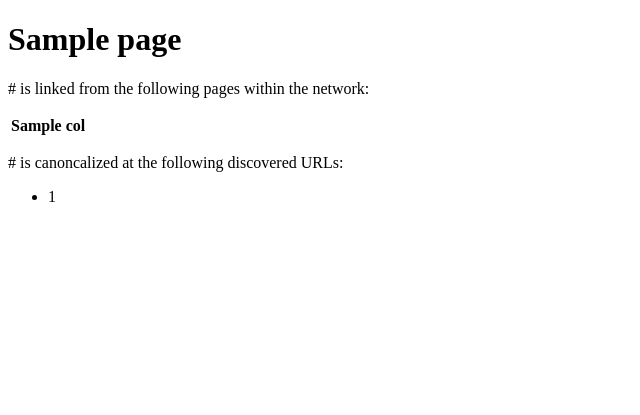
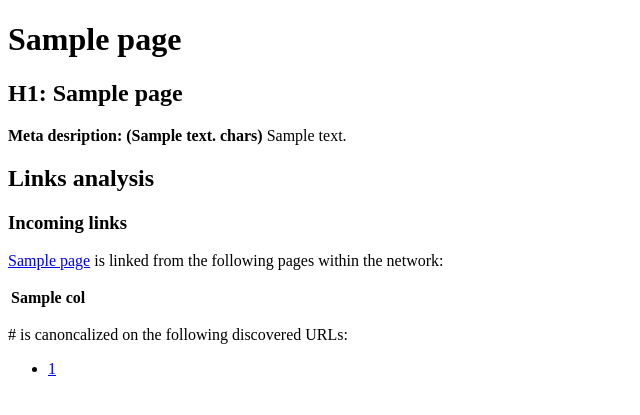
Before and after one commit to NAU-UM-Digital/quick-seo-audit-tools, a Flask app: template src/templates/inspect-url.html in a window 1280 px wide. Shown: the top 415 px of the page, without its empty margins (0-640 px from the left). Run offline with Flask 3, Linux system fonts and the light colour scheme; the template is opened without the code that fills it: most values are stand-ins (such as "Sample title", 1, 10 or a date in 2020); lists and menus that the app fills with data are empty; parts of the project's set-up code (start-up, migrations or seed data) failed here and were passed over.

Commit message:
wip -- fleshing out URL inspection page

```diff
--- a/src/flask_app.py
+++ b/src/flask_app.py
@@ -14,7 +14,7 @@ db.init_output_db(db_path)
 def hello_world():
     network_analysis_data = db.list_network_analysis_values()
     list = ''.join([f"<li><a href='/inspect-url?url={i}'>{i}</a></li>" for i in db.list_distinct_requests()])
-    return f'<ul>{list}</ul>'
+    return f'<h1>Site exploration dashboard</h1><ul>{list}</ul>'
 
 @app.route("/inspect-url")
 def inspect_url():
--- a/src/templates/inspect-url.html
+++ b/src/templates/inspect-url.html
@@ -6,7 +6,12 @@
     <body>
         <h1>{{page_data.page_title}}</h1>
 
-        <p>{{page_data.resolved_url}} is linked from the following pages within the network:</p>
+        <h2>H1: {{page_data.heading1}}</h2>
+        <p><strong>Meta desription: ({{page_data.meta_description_len}} chars)</strong> {{page_data.meta_description}}</p>
+
+        <h2>Links analysis</h2>
+        <h3>Incoming links</h3>
+        <p><a href="{{page_data.page_url}}">{{page_data.page_title}}</a> is linked from the following pages within the network:</p>
         <table>
             {% for row in in_links %}
             <tr>
@@ -17,11 +22,11 @@
             {% endfor %}
           </table>
 
-          <p>{{page_data.resolved_url}} is canoncalized at the following discovered URLs:</p>
+          <p>{{page_data.resolved_url}} is canoncalized on the following discovered URLs:</p>
           <ul>
           {% for row in canonicalized_urls %}
             <li>
-                {{row[0]}}
+                <a href="{{row[0]}}">{{row[0]}}</a>
             </li>
             {% endfor %}
         </ul>
```
